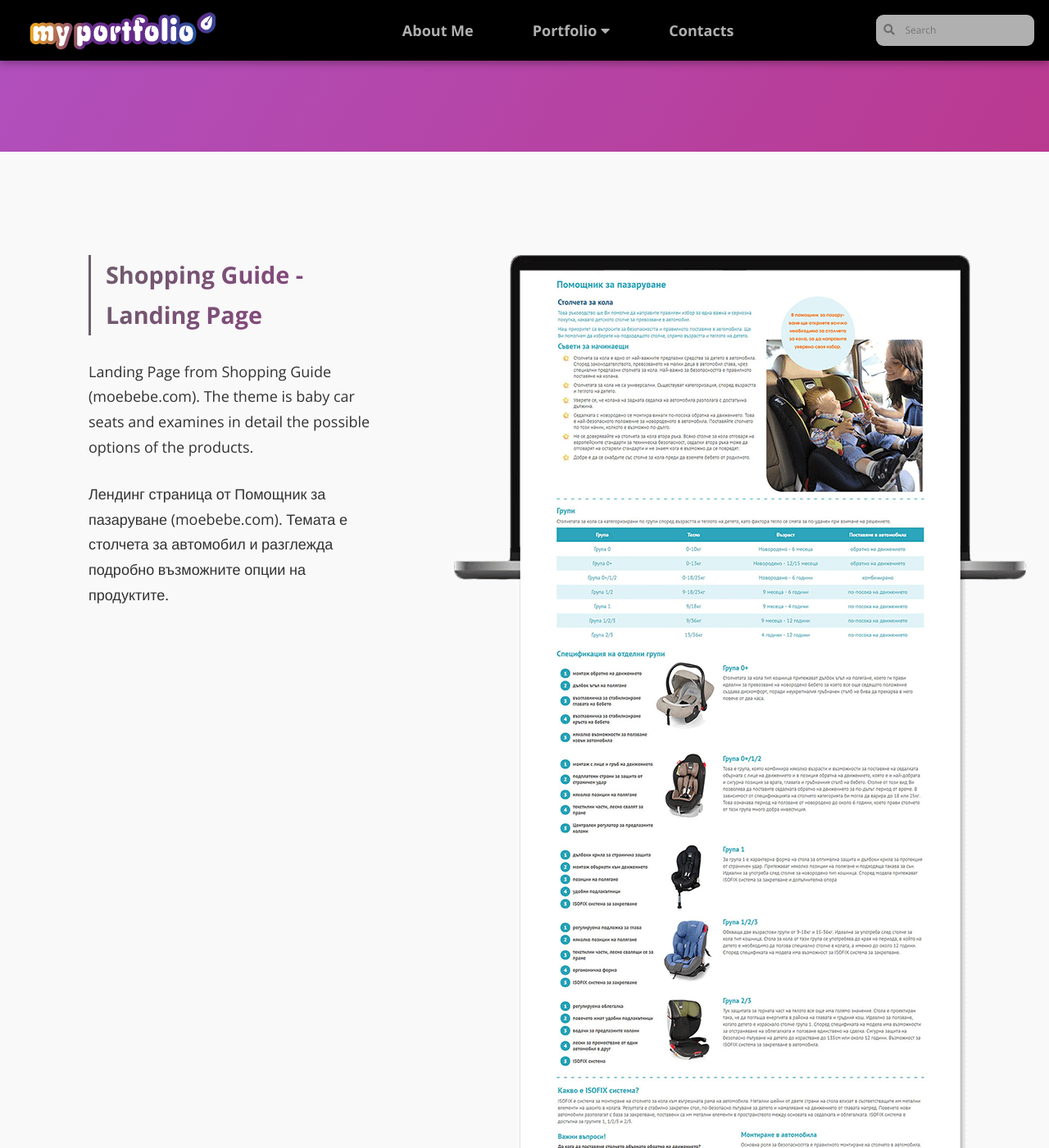
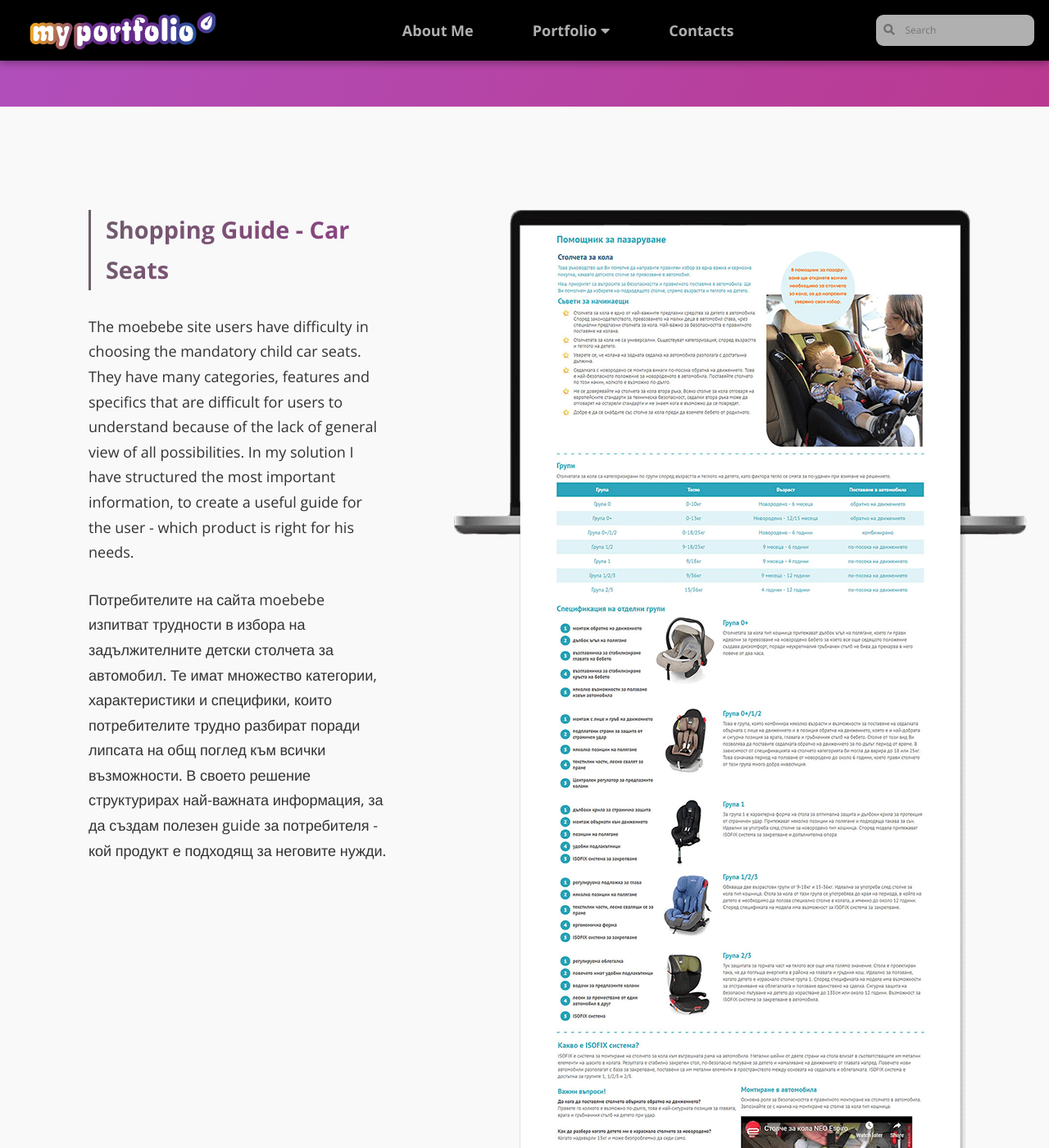
Before and after one commit to LiliyaMilanova/myportfolio, a Jekyll site: the page built from web-design-landing-pages.html, in a window 1280 px wide and 1400 px high, scrolled down 1564 px. Shown: the whole window at 82% size. Built offline with Jekyll 4.4.1, drawn with Linux system fonts in a browser that asks for light colours; nearby versions of some CDN libraries; some of the changed text lies outside the part shown.

Commit message:
Update web-design-landing-pages.html

```diff
--- a/web-design-landing-pages.html
+++ b/web-design-landing-pages.html
@@ -43,9 +43,9 @@
                     <img src="{{site.baseurl}}images/web-baners-static-pages-base-img.png" alt="Static Pages" title="Static Pages">
                 </section>
                 <section class="project-description">
-                    <h3 class="web">Shopping Guide and Shop Espiro and Sunshane Pages - moebebe.com</h3>
-                    <p>Design on two static pages of Shopping Guide section - moebebe website, and two information pages about stores of the brand.</p>
-                    <p>Дизайн на статични страници от секция - Помощник за пазаруване на сайта moebebe, както и две информационни страници за физическите магазини на марката.</p>
+                    <h3 class="web">Shopping Guide and Store Landing Pages - moebebe.com</h3>
+                    <p>For moebebe.com, I created two themed pages from the shopping assistant and two info pages for real stores.</p>
+                    <p>За сайта moebebe.com създадох две тематични страници от помощника за пазаруване и две информационни страници за реални магазини.</p>
                     <div><img src="{{site.baseurl}}images/adobe-photoshop-icon.jpg" alt="Adobe Photoshop" title="Adobe Photoshop"></div>
                 </section>
             </section>
@@ -56,9 +56,9 @@
 
             <section class="img-wrap">
                 <article class="internal-title">
-                    <h4 class="web">Shopping Guide - Landing Page</h4>
-                    <p>Landing Page from Shopping Guide (moebebe.com). The theme is baby car seats and examines in detail the possible options of the products.</p>
-                    <p>Лендинг страница от Помощник за пазаруване (moebebe.com). Темата е столчета за автомобил и разглежда подробно възможните опции на продуктите.</p>
+                    <h4 class="web">Shopping Guide - Car Seats</h4>
+                    <p>The moebebe site users have difficulty in choosing the mandatory child car seats. They have many categories, features and specifics that are difficult for users to understand because of the lack of general view of all possibilities. In my solution I have structured the most important information, to create a useful guide for the user - which product is right for his needs.</p>
+                    <p>Потребителите на сайта moebebe изпитват трудности в избора на задължителните детски столчета за автомобил. Те имат множество категории, характеристики и специфики, които потребителите трудно разбират поради липсата на общ поглед към всички възможности. В своето решение структурирах най-важната информация, за да създам полезен guide за потребителя - кой продукт е подходящ за неговите нужди.</p>
                 </article>
                 <article class="img-web">
                     <img src="{{site.baseurl}}images/shopping-guide-car-seats.png" alt="Shopping Guide - Car Seats" title="Shopping Guide - Car Seats">
@@ -67,9 +67,9 @@
 
             <section class="img-wrap">
                 <article class="internal-title">
-                    <h4 class="web">Shopping Guide - Landing Page 2</h4>
-                    <p>Here the landing page is on top - Feeding. The colors are selected according to the color scheme of the site.</p>
-                    <p>Тук лендинг страницата е на тема - Хранене. Цветовете са избрани в съответствие с цветовата схема на сайта.</p>
+                    <h4 class="web">Shopping Guide - Baby Feeding</h4>
+                    <p>Shopping help page on the topic - Baby Feeding. Inquiries on this topic by site users indicate the need for useful and thematic guidance. The challenge was to structure a large body of information that would give an overview of many questions, giving specific answers to the most important ones.</p>
+                    <p>Помощна страница за пазаруване на тема - Хранене на детето. Запитванията по темата от потребителите на сайта показват нуждата от полезно и тематично ръководство. Предизвикателството беше да структурирам голям обем от информация, която да даде общ поглед на много въпроси, като отдели конкретни отговори на най-важните от тях.</p>
                 </article>
                 <article class="img-web">
                     <img src="{{site.baseurl}}images/shopping-guide-feeding.png" alt="Shopping Guide - Feeding" title="Shopping Guide - Feeding">
```
